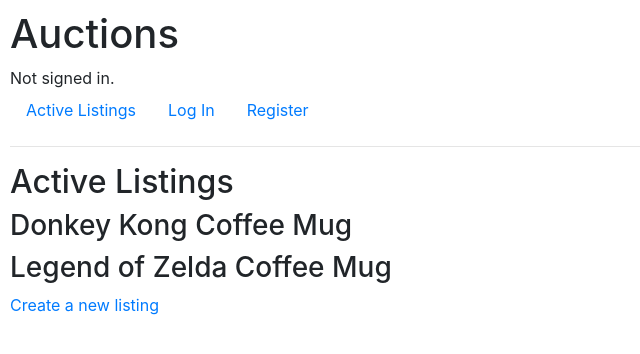
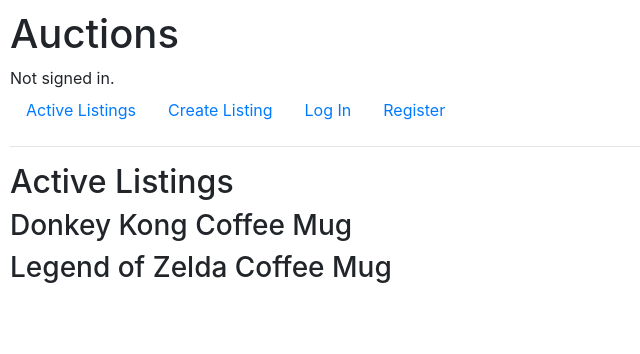
Before and after one commit to SHorne41/Project-2-Commerce, a Django app: page / in a window 1280 px wide. Shown: the top 354 px of the page, without its empty margins (0-640 px from the left). Run offline with Django 3.2, Linux system fonts and the light colour scheme; data comes from the database, SQL or seed files in the repository; some libraries are stand-ins or nearby versions.

Commit message:
Link for 'Create Listing' moved to nav bar

```diff
--- a/auctions/templates/auctions/index.html
+++ b/auctions/templates/auctions/index.html
@@ -8,5 +8,4 @@
         </div>
     {% endfor %}
 
-    <a href="{% url 'new' %}">Create a new listing</a>
 {% endblock %}
--- a/auctions/templates/auctions/layout.html
+++ b/auctions/templates/auctions/layout.html
@@ -20,6 +20,9 @@
             <li class="nav-item">
                 <a class="nav-link" href="{% url 'index' %}">Active Listings</a>
             </li>
+            <li class="nav-item">
+                <a class="nav-link" href="{% url 'new' %}">Create Listing</a>
+            </li>
             {% if user.is_authenticated %}
                 <li class="nav-item">
                     <a class="nav-link" href="{% url 'logout' %}">Log Out</a>
```
